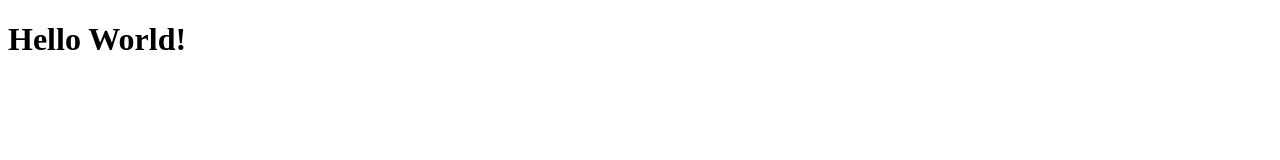
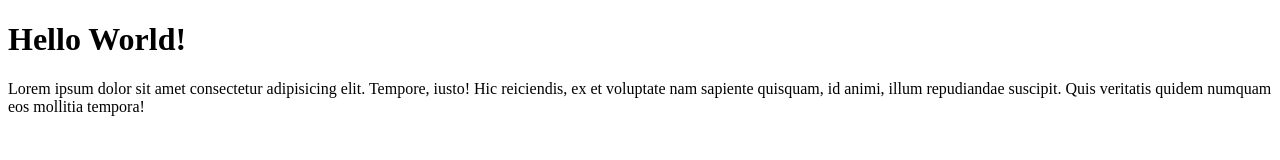
Before and after one commit to HanaSepciaE/wpu-git-test, a plain HTML site: page index.html in a window 1280 px wide. Drawn offline with Linux system fonts and the light colour scheme.

Commit message:
menambahkan paragraf

```diff
--- a/index.html
+++ b/index.html
@@ -7,5 +7,7 @@
 </head>
 <body>
     <h1>Hello World!</h1>
+    <p>Lorem ipsum dolor sit amet consectetur adipisicing elit. Tempore, iusto! Hic reiciendis, ex et voluptate nam sapiente
+        quisquam, id animi, illum repudiandae suscipit. Quis veritatis quidem numquam eos mollitia tempora!</p>
 </body>
 </html>
```
